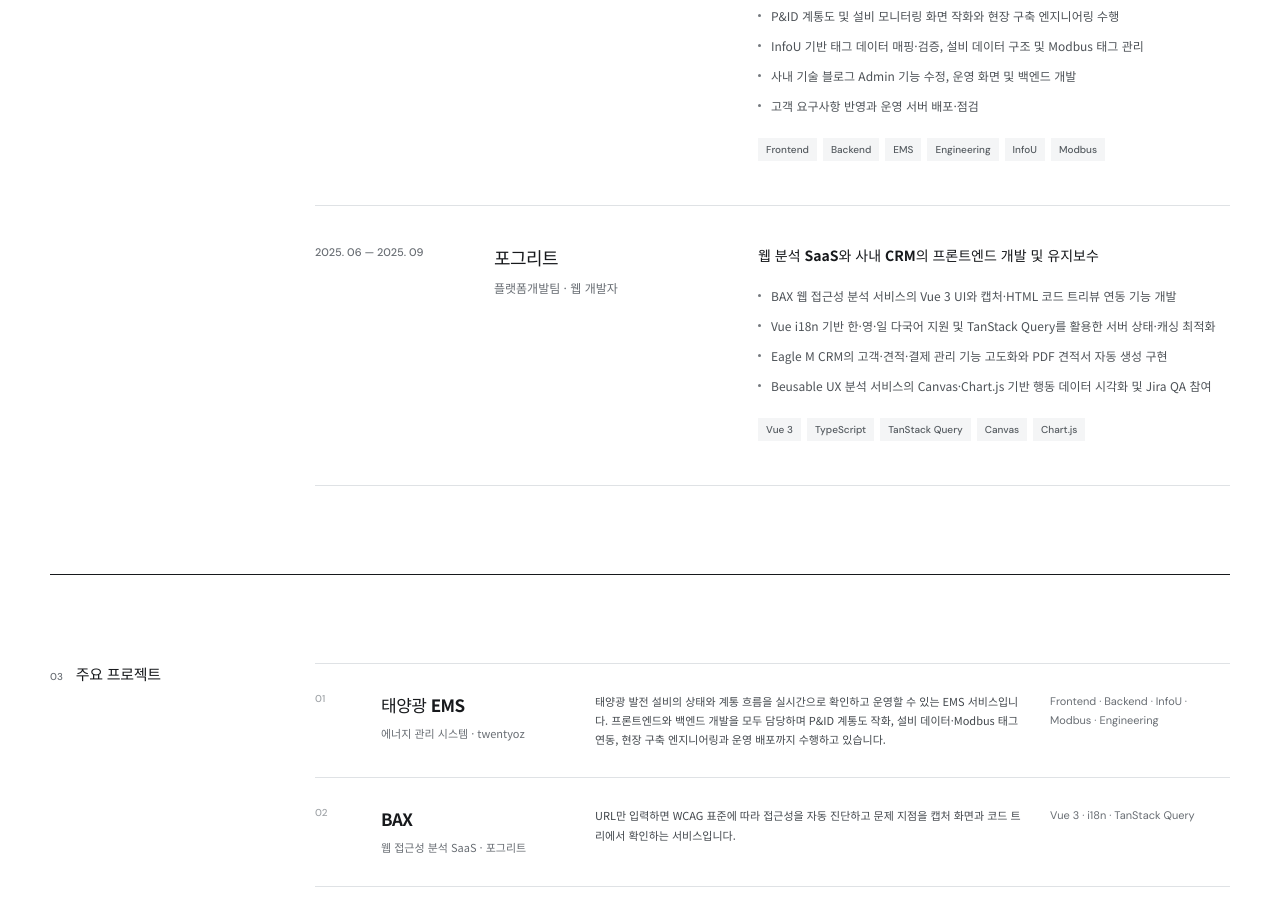
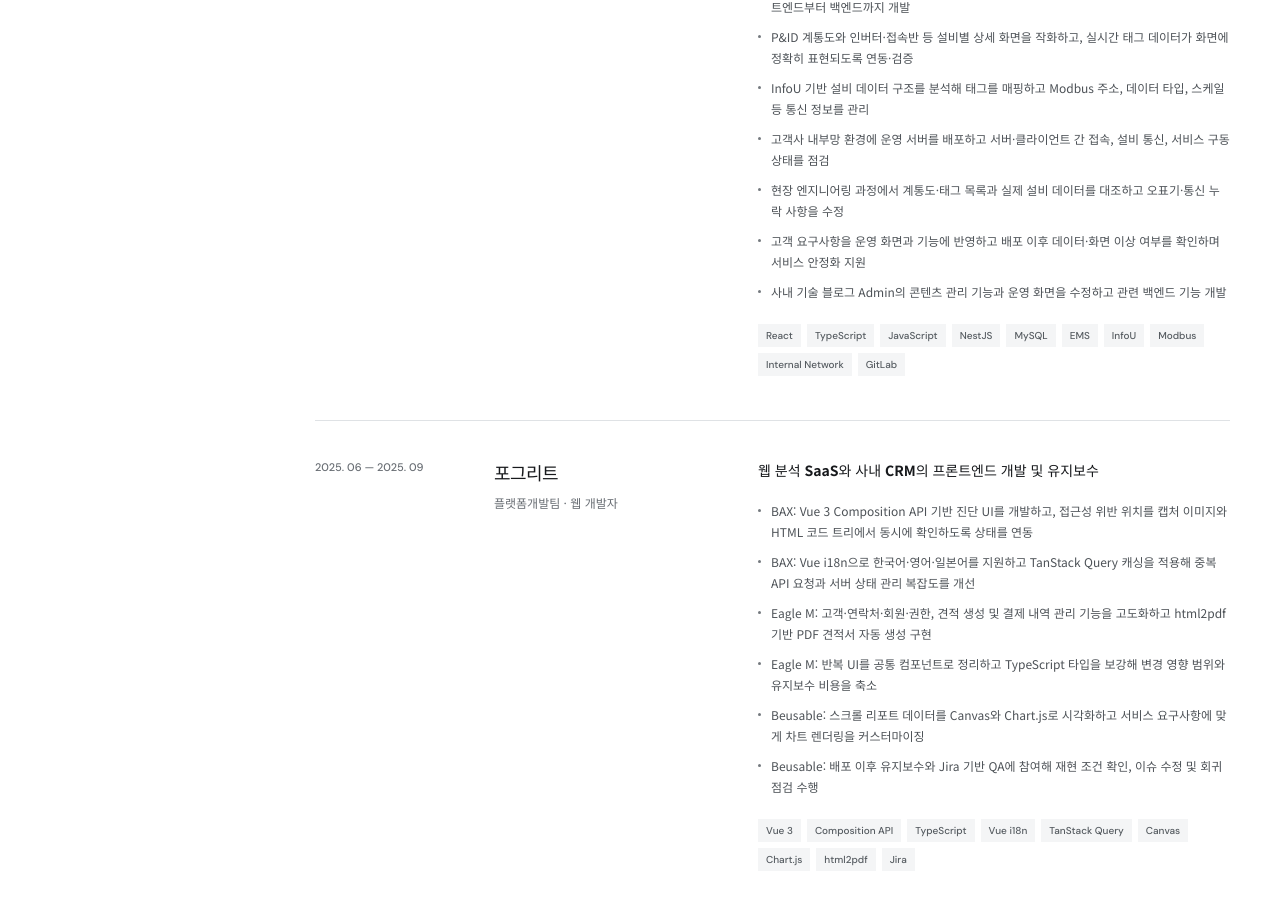
Before and after one commit to woojoung1217/resume, a React (Vite) app: page / in a window 1280 px wide. Shown: the part 1172-2085 px from the top of the page. Built offline with nearby package versions, Linux system fonts and the light colour scheme.

Commit message:
feat: expand company experience and engineering details

```diff
--- a/src/data.js
+++ b/src/data.js
@@ -33,13 +33,15 @@ export const profile = {
       role: '웹개발팀 · 주임 웹개발자',
       summary: '태양광 EMS 서비스 풀스택 개발 및 현장 엔지니어링',
       bullets: [
-        '태양광 EMS 서비스의 프론트엔드 화면과 백엔드 기능을 함께 개발하고 운영',
-        'P&ID 계통도 및 설비 모니터링 화면 작화와 현장 구축 엔지니어링 수행',
-        'InfoU 기반 태그 데이터 매핑·검증, 설비 데이터 구조 및 Modbus 태그 관리',
-        '사내 기술 블로그 Admin 기능 수정, 운영 화면 및 백엔드 개발',
-        '고객 요구사항 반영과 운영 서버 배포·점검',
+        '태양광 발전소의 발전량·설비 상태·알람을 확인하는 EMS 모니터링 화면과 운영 기능을 프론트엔드부터 백엔드까지 개발',
+        'P&ID 계통도와 인버터·접속반 등 설비별 상세 화면을 작화하고, 실시간 태그 데이터가 화면에 정확히 표현되도록 연동·검증',
+        'InfoU 기반 설비 데이터 구조를 분석해 태그를 매핑하고 Modbus 주소, 데이터 타입, 스케일 등 통신 정보를 관리',
+        '고객사 내부망 환경에 운영 서버를 배포하고 서버·클라이언트 간 접속, 설비 통신, 서비스 구동 상태를 점검',
+        '현장 엔지니어링 과정에서 계통도·태그 목록과 실제 설비 데이터를 대조하고 오표기·통신 누락 사항을 수정',
+        '고객 요구사항을 운영 화면과 기능에 반영하고 배포 이후 데이터·화면 이상 여부를 확인하며 서비스 안정화 지원',
+        '사내 기술 블로그 Admin의 콘텐츠 관리 기능과 운영 화면을 수정하고 관련 백엔드 기능 개발',
       ],
-      tags: ['Frontend', 'Backend', 'EMS', 'Engineering', 'InfoU', 'Modbus'],
+      tags: ['React', 'TypeScript', 'JavaScript', 'NestJS', 'MySQL', 'EMS', 'InfoU', 'Modbus', 'Internal Network', 'GitLab'],
       current: true,
     },
     {
@@ -48,12 +50,14 @@ export const profile = {
       role: '플랫폼개발팀 · 웹 개발자',
       summary: '웹 분석 SaaS와 사내 CRM의 프론트엔드 개발 및 유지보수',
       bullets: [
-        'BAX 웹 접근성 분석 서비스의 Vue 3 UI와 캡처·HTML 코드 트리뷰 연동 기능 개발',
-        'Vue i18n 기반 한·영·일 다국어 지원 및 TanStack Query를 활용한 서버 상태·캐싱 최적화',
-        'Eagle M CRM의 고객·견적·결제 관리 기능 고도화와 PDF 견적서 자동 생성 구현',
-        'Beusable UX 분석 서비스의 Canvas·Chart.js 기반 행동 데이터 시각화 및 Jira QA 참여',
+        'BAX: Vue 3 Composition API 기반 진단 UI를 개발하고, 접근성 위반 위치를 캡처 이미지와 HTML 코드 트리에서 동시에 확인하도록 상태를 연동',
+        'BAX: Vue i18n으로 한국어·영어·일본어를 지원하고 TanStack Query 캐싱을 적용해 중복 API 요청과 서버 상태 관리 복잡도를 개선',
+        'Eagle M: 고객·연락처·회원·권한, 견적 생성 및 결제 내역 관리 기능을 고도화하고 html2pdf 기반 PDF 견적서 자동 생성 구현',
+        'Eagle M: 반복 UI를 공통 컴포넌트로 정리하고 TypeScript 타입을 보강해 변경 영향 범위와 유지보수 비용을 축소',
+        'Beusable: 스크롤 리포트 데이터를 Canvas와 Chart.js로 시각화하고 서비스 요구사항에 맞게 차트 렌더링을 커스터마이징',
+        'Beusable: 배포 이후 유지보수와 Jira 기반 QA에 참여해 재현 조건 확인, 이슈 수정 및 회귀 점검 수행',
       ],
-      tags: ['Vue 3', 'TypeScript', 'TanStack Query', 'Canvas', 'Chart.js'],
+      tags: ['Vue 3', 'Composition API', 'TypeScript', 'Vue i18n', 'TanStack Query', 'Canvas', 'Chart.js', 'html2pdf', 'Jira'],
     },
   ],
   projects: [
@@ -61,32 +65,32 @@ export const profile = {
       number: '01',
       title: '태양광 EMS',
       category: '에너지 관리 시스템 · twentyoz',
-      description: '태양광 발전 설비의 상태와 계통 흐름을 실시간으로 확인하고 운영할 수 있는 EMS 서비스입니다. 프론트엔드와 백엔드 개발을 모두 담당하며 P&ID 계통도 작화, 설비 데이터·Modbus 태그 연동, 현장 구축 엔지니어링과 운영 배포까지 수행하고 있습니다.',
-      detail: 'Frontend · Backend · InfoU · Modbus · Engineering',
+      description: '태양광 발전 설비의 발전량, 운전 상태와 계통 흐름을 실시간으로 모니터링하는 서비스입니다. 프론트엔드·백엔드 기능 개발, P&ID 계통도 작화, InfoU·Modbus 태그 연동을 담당하며 고객사 내부망 배포와 설비 통신 점검, 현장 데이터 검증까지 수행하고 있습니다.',
+      detail: 'React · TypeScript · NestJS · MySQL · InfoU · Modbus · 내부망 구축',
       accent: 'green',
     },
     {
       number: '02',
       title: 'BAX',
       category: '웹 접근성 분석 SaaS · 포그리트',
-      description: 'URL만 입력하면 WCAG 표준에 따라 접근성을 자동 진단하고 문제 지점을 캡처 화면과 코드 트리에서 확인하는 서비스입니다.',
-      detail: 'Vue 3 · i18n · TanStack Query',
+      description: 'URL 입력만으로 WCAG 기반 접근성 진단 결과를 제공하는 SaaS입니다. 위반 요소를 캡처 화면과 HTML 코드 트리뷰에 동시 표시하고, 한·영·일 다국어 지원 및 서버 상태 캐싱을 구현했습니다.',
+      detail: 'Vue 3 · Composition API · TypeScript · Vue i18n · TanStack Query',
       accent: 'violet',
     },
     {
       number: '03',
       title: 'Eagle M',
       category: '견적·결제 관리 CRM · 포그리트',
-      description: '고객과 연락처, 견적, 결제 내역을 통합 관리하고 서비스별 산정 내역을 PDF 견적서로 생성하는 사내 시스템입니다.',
-      detail: 'TypeScript · html2pdf · UI System',
+      description: '고객·연락처·회원·권한과 견적·결제 내역을 통합 관리하는 사내 CRM입니다. 서비스별 가격과 산정 내역을 PDF 견적서로 자동 생성하고 공통 UI와 타입 구조를 개선했습니다.',
+      detail: 'Vue · TypeScript · html2pdf · Component Design',
       accent: 'orange',
     },
     {
       number: '04',
       title: 'Beusable',
       category: 'UX 분석 SaaS · 포그리트',
-      description: '클릭과 스크롤, 이동 경로 데이터를 분석해 히트맵과 사용자 여정 리포트를 제공하는 UX 분석 플랫폼입니다.',
-      detail: 'Canvas · Chart.js · Jira QA',
+      description: '클릭·스크롤·이동 경로를 분석해 히트맵과 사용자 여정 리포트를 제공하는 SaaS입니다. 스크롤 데이터를 기반으로 Canvas와 Chart.js 차트를 커스터마이징하고 배포 후 유지보수와 QA를 담당했습니다.',
+      detail: 'Vue · TypeScript · Canvas · Chart.js · Jira',
       accent: 'green',
     },
     {
--- a/src/main.jsx
+++ b/src/main.jsx
@@ -118,6 +118,8 @@ function Skills() {
   const groups = [
     { label: 'Frontend', items: ['React', 'TypeScript', 'JavaScript', 'Vue.js', 'Next.js', 'HTML5', 'CSS'] },
     { label: 'Backend & Data', items: ['NestJS', 'MySQL'] },
+    { label: 'EMS & Engineering', items: ['InfoU', 'Modbus', 'P&ID', 'Tag Mapping', 'Internal Network Deployment', 'System Monitoring'] },
+    { label: 'Web Platform', items: ['TanStack Query', 'Vue i18n', 'Canvas', 'Chart.js', 'html2pdf'] },
     { label: 'Collaboration', items: ['Git', 'GitLab', 'Jira', 'Figma'] },
   ];
 
```
